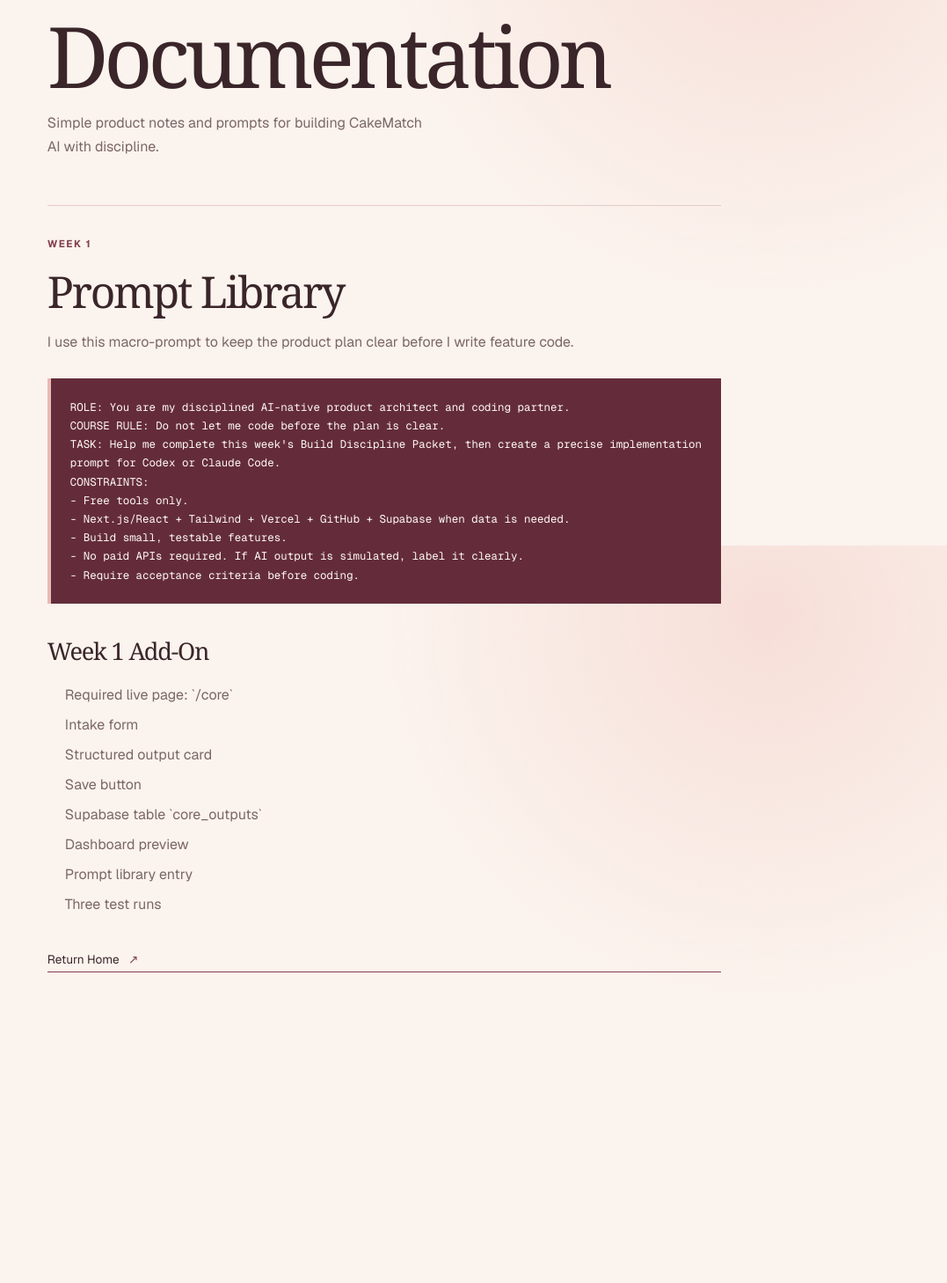
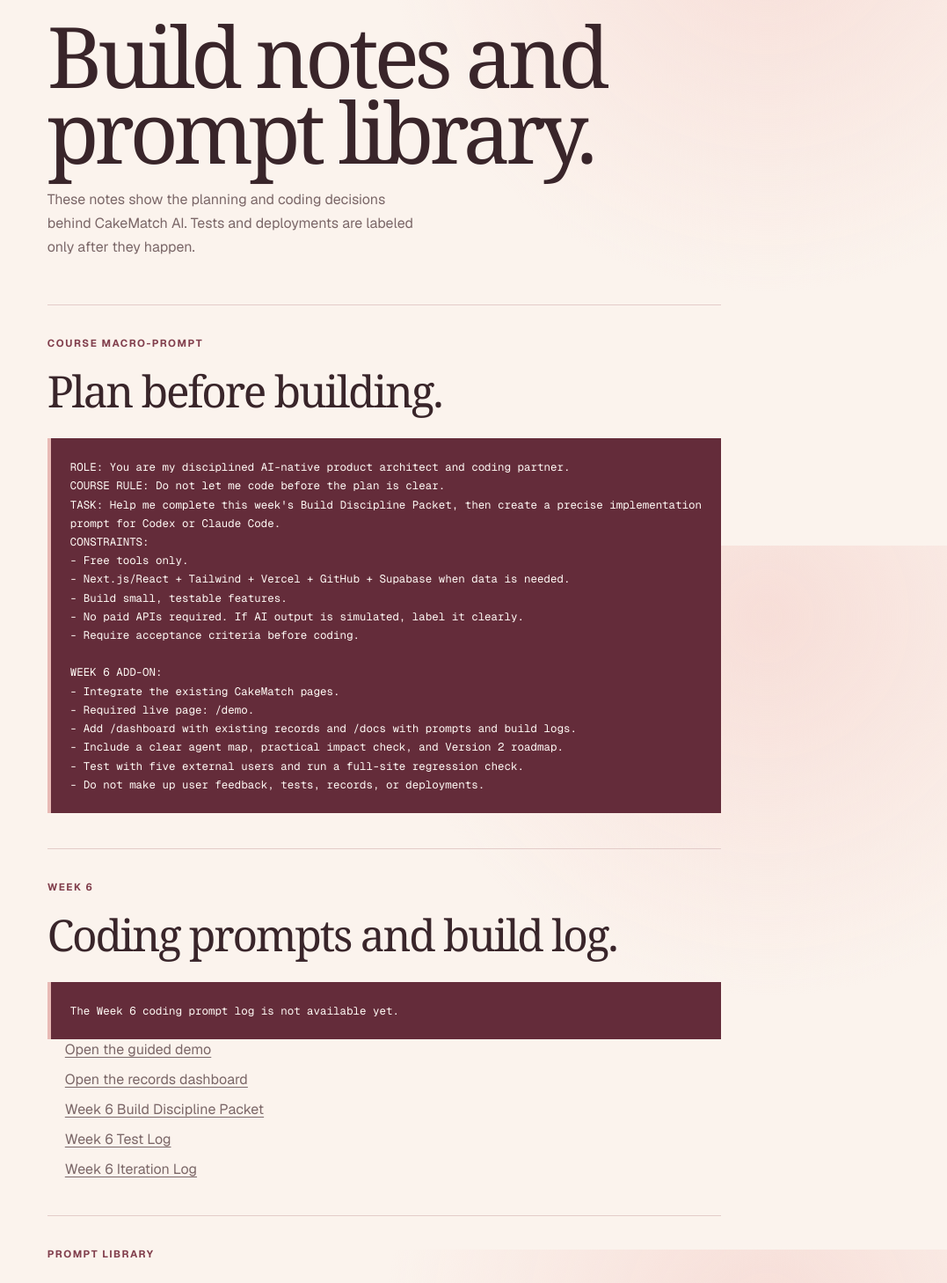
Before and after one commit to camilagutierrezporter/cakematch-ai, a Next.js app: page /docs in a window 1280 px wide. Shown: the part 180-1638 px from the top of the page at 88% size, without its empty margins (203-1280 px from the left). Before the commit the page ends 1365 px from the top, so only its background shows below. Built offline with nearby package versions, Linux system fonts and the light colour scheme.

Commit message:
docs: expose Week 6 prompts and evidence

```diff
--- a/src/app/chat/page.tsx
+++ b/src/app/chat/page.tsx
@@ -1,6 +1,5 @@
 "use client";
 
-import Link from "next/link";
 import { useCallback, useEffect, useRef, useState } from "react";
 import {
   createDesignBrief,
--- a/src/app/core/page.tsx
+++ b/src/app/core/page.tsx
@@ -1,6 +1,5 @@
 "use client";
 
-import Link from "next/link";
 import { useEffect, useState } from "react";
 import { supabase, type CoreOutput } from "@/lib/supabase/client";
 
--- a/src/app/docs/page.tsx
+++ b/src/app/docs/page.tsx
@@ -1,18 +1,65 @@
 import Link from "next/link";
+import { readFile } from "node:fs/promises";
+import path from "node:path";
 
-export default function DocsPage() {
+const week6MacroPrompt = `ROLE: You are my disciplined AI-native product architect and coding partner.
+COURSE RULE: Do not let me code before the plan is clear.
+TASK: Help me complete this week's Build Discipline Packet, then create a precise implementation prompt for Codex or Claude Code.
+CONSTRAINTS:
+- Free tools only.
+- Next.js/React + Tailwind + Vercel + GitHub + Supabase when data is needed.
+- Build small, testable features.
+- No paid APIs required. If AI output is simulated, label it clearly.
+- Require acceptance criteria before coding.
+
+WEEK 6 ADD-ON:
+- Integrate the existing CakeMatch pages.
+- Required live page: /demo.
+- Add /dashboard with existing records and /docs with prompts and build logs.
+- Include a clear agent map, practical impact check, and Version 2 roadmap.
+- Test with five external users and run a full-site regression check.
+- Do not make up user feedback, tests, records, or deployments.`;
+
+async function getPromptLog() {
+  try {
+    return await readFile(path.join(process.cwd(), "docs/WEEK6_CODING_PROMPT_LOG.md"), "utf8");
+  } catch {
+    return "The Week 6 coding prompt log is not available yet.";
+  }
+}
+
+export default async function DocsPage() {
+  const promptLog = await getPromptLog();
+
   return (
     <main className="placeholder-page docs-page">
       <p className="eyebrow">CakeMatch AI</p>
-      <h1>Documentation</h1>
-      <p>Simple product notes and prompts for building CakeMatch AI with discipline.</p>
+      <h1>Build notes and prompt library.</h1>
+      <p>These notes show the planning and coding decisions behind CakeMatch AI. Tests and deployments are labeled only after they happen.</p>
 
-      <section className="docs-section" aria-labelledby="prompt-library-title">
-        <p className="eyebrow">Week 1</p>
-        <h2 id="prompt-library-title">Prompt Library</h2>
-        <p>
-          I use this macro-prompt to keep the product plan clear before I write feature code.
-        </p>
+      <section className="docs-section" aria-labelledby="macro-prompt-title">
+        <p className="eyebrow">Course macro-prompt</p>
+        <h2 id="macro-prompt-title">Plan before building.</h2>
+        <pre className="prompt-code"><code>{week6MacroPrompt}</code></pre>
+      </section>
+
+      <section className="docs-section" aria-labelledby="week6-build-title">
+        <p className="eyebrow">Week 6</p>
+        <h2 id="week6-build-title">Coding prompts and build log.</h2>
+        <pre className="prompt-code"><code>{promptLog}</code></pre>
+        <ul className="docs-evidence-links">
+          <li><Link href="/demo">Open the guided demo</Link></li>
+          <li><Link href="/dashboard">Open the records dashboard</Link></li>
+          <li><a href="https://github.com/camilagutierrezporter/cakematch-ai/blob/main/docs/WEEK6_BUILD_DISCIPLINE.md">Week 6 Build Discipline Packet</a></li>
+          <li><a href="https://github.com/camilagutierrezporter/cakematch-ai/blob/main/docs/WEEK6_TEST_LOG.md">Week 6 Test Log</a></li>
+          <li><a href="https://github.com/camilagutierrezporter/cakematch-ai/blob/main/docs/WEEK6_ITERATION_LOG.md">Week 6 Iteration Log</a></li>
+        </ul>
+      </section>
+
+      <section className="docs-section" aria-labelledby="week1-prompt-title">
+        <p className="eyebrow">Prompt Library</p>
+        <h2 id="week1-prompt-title">The original build discipline prompt.</h2>
+        <p>I use this prompt to define the user, product, acceptance criteria, and tests before coding.</p>
         <pre className="prompt-code"><code>{`ROLE: You are my disciplined AI-native product architect and coding partner.
 COURSE RULE: Do not let me code before the plan is clear.
 TASK: Help me complete this week's Build Discipline Packet, then create a precise implementation prompt for Codex or Claude Code.
@@ -22,23 +69,7 @@ CONSTRAINTS:
 - Build small, testable features.
 - No paid APIs required. If AI output is simulated, label it clearly.
 - Require acceptance criteria before coding.`}</code></pre>
-
-        <h3>Week 1 Add-On</h3>
-        <ul>
-          <li>Required live page: `/core`</li>
-          <li>Intake form</li>
-          <li>Structured output card</li>
-          <li>Save button</li>
-          <li>Supabase table `core_outputs`</li>
-          <li>Dashboard preview</li>
-          <li>Prompt library entry</li>
-          <li>Three test runs</li>
-        </ul>
       </section>
-
-      <Link className="text-link" href="/">
-        Return Home <span aria-hidden="true">↗</span>
-      </Link>
     </main>
   );
 }
--- a/src/app/globals.css
+++ b/src/app/globals.css
@@ -2969,3 +2969,7 @@ h1 {
   .record-list a { flex-direction: column; }
   .dashboard-groups { gap: 14px; }
 }
+
+.docs-evidence-links { color: var(--burgundy-dark); line-height: 2; padding-left: 22px; }
+.docs-evidence-links a { text-decoration: underline; text-underline-offset: 3px; }
+.docs-evidence-links a:hover { color: var(--burgundy); }
--- a/src/app/page.tsx
+++ b/src/app/page.tsx
@@ -23,6 +23,9 @@ export default function Home() {
             </Link>
             <Link className="text-link" href="#who-its-for">
               Who It&apos;s For <span aria-hidden="true">↗</span>
+            </Link>
+            <Link className="text-link" href="/demo">
+              Explore the Week 6 demo <span aria-hidden="true">↗</span>
             </Link>
           </div>
         </div>
--- a/src/app/pricing/page.tsx
+++ b/src/app/pricing/page.tsx
@@ -1,6 +1,5 @@
 "use client";
 
-import Link from "next/link";
 import { useCallback, useEffect, useMemo, useState } from "react";
 import {
   calculateAnnualRevenue,
--- a/src/app/research/page.tsx
+++ b/src/app/research/page.tsx
@@ -1,6 +1,5 @@
 "use client";
 
-import Link from "next/link";
 import { useEffect, useMemo, useState } from "react";
 import { supabase, type ResearchOutput } from "@/lib/supabase/client";
 
```
Also changed, not shown: 3 other files (tests, documents, lock files or other folders).
